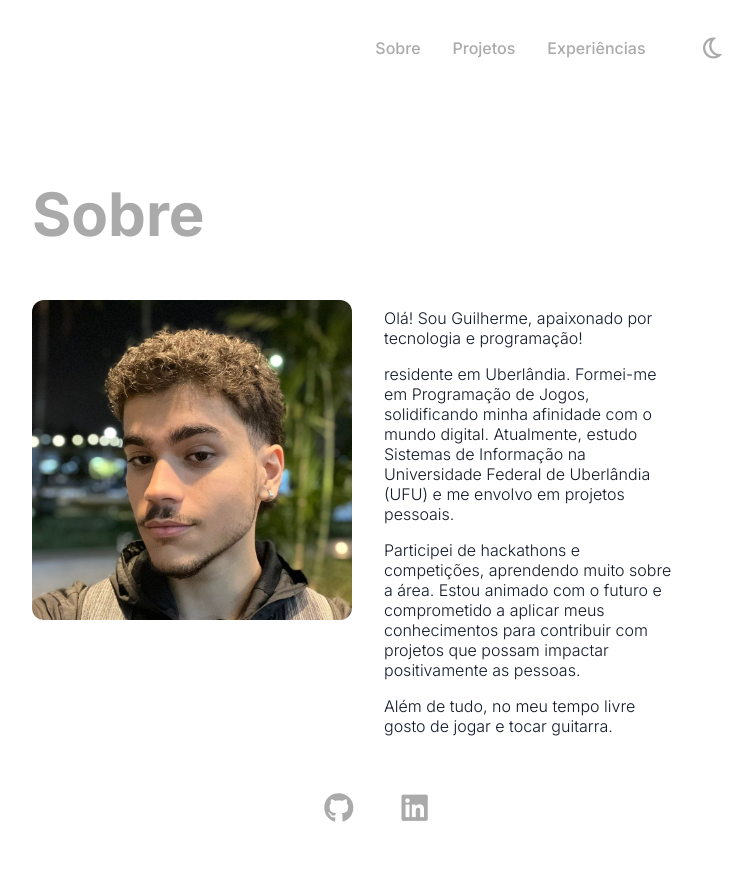
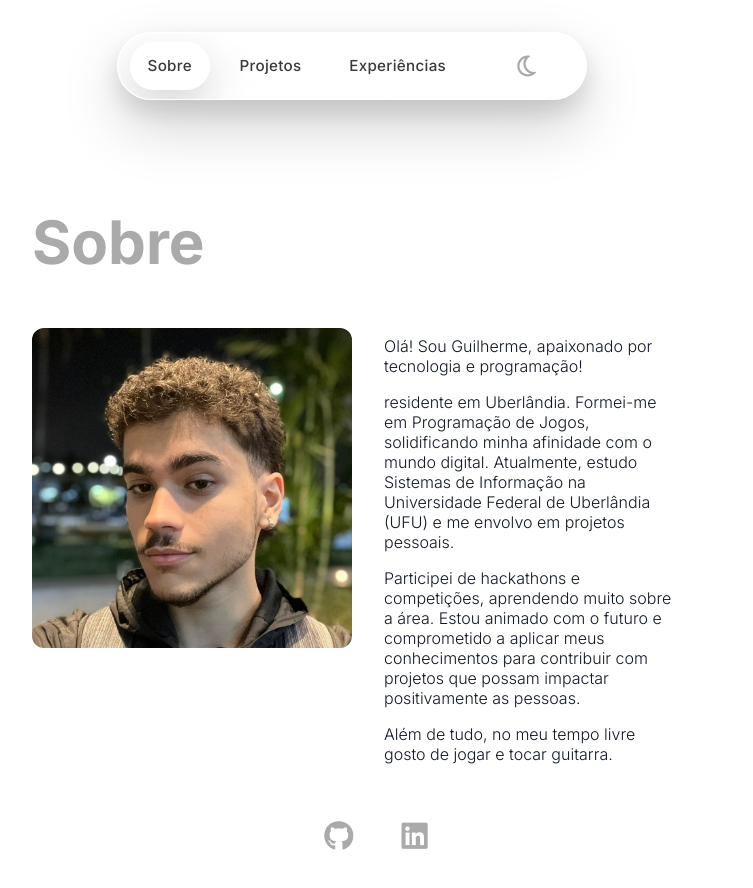
Before and after one commit to Guifranso/Portfolio, a Next.js app: page /sobre in a window 1280 px wide. Shown: the top 888 px of the page, without its empty margins (288-1041 px from the left). Built offline with nearby package versions, Linux system fonts and the light colour scheme.

Commit message:
feat: liquid glass implementation

```diff
--- a/pages/_app.jsx
+++ b/pages/_app.jsx
@@ -5,7 +5,7 @@ import { ThemeProvider } from 'next-themes'
 function MyApp({ Component, pageProps }) {
     return (
         <>
-            <ThemeProvider attribute="class">
+            <ThemeProvider attribute="data-theme">
                 <Component {...pageProps} />
             </ThemeProvider>
         </>
--- a/src/components/Header/Header.module.scss
+++ b/src/components/Header/Header.module.scss
@@ -1,35 +1,107 @@
 @import '../../styles/variables';
 
 .header {
-    display: flex;
-    height: 5rem;
-    flex-direction: row;
-    background-color: $secondary-light;
+    --glass-bg: linear-gradient(135deg, rgba(255, 255, 255, 0.32), rgba(255, 255, 255, 0.12));
+    --glass-border: rgba(255, 255, 255, 0.3);
+    --glass-shadow: 0 26px 60px rgba(0, 0, 0, 0.18), 0 12px 24px rgba(0, 0, 0, 0.12), inset 0 1px 0 rgba(255, 255, 255, 0.28);
+    --chip-text: #3a3a3a ;
+    --chip-hover-bg: rgba(255, 255, 255, 0.14);
+    --chip-hover-border: rgba(255, 255, 255, 0.45);
+    --chip-active-bg: linear-gradient(145deg, rgba(255, 255, 255, 0.52), rgba(255, 255, 255, 0.14));
+    --chip-active-shadow: 0 16px 40px rgba(17, 24, 39, 0.18), 0 0 0 1px rgba(255, 255, 255, 0.2), inset 0 1px 0 rgba(255, 255, 255, 0.35);
+
+    position: relative;
+    display: inline-flex;
     align-items: center;
-    justify-content: space-around;
-    padding: 3rem 3.5rem;
+    gap: 1.1rem;
+    padding: 0.4rem;
+    min-height: 4.25rem;
+    max-height: 4.25rem;
+    width: fit-content;
+    max-width: 90vw;
+    margin: 2rem auto 1.5rem;
+    border-radius: 999px;
+    background: var(--glass-bg);
+    border: 1px solid var(--glass-border);
+    box-shadow: var(--glass-shadow);
+    backdrop-filter: blur(18px);
+    -webkit-backdrop-filter: blur(18px);
+    color: var(--chip-text);
+    overflow: hidden;
 
+    :global(.dark) &,
     :global([data-theme='dark']) & {
-        background-color: $back-primary-dark;
+        --glass-bg: linear-gradient(135deg, rgba(26, 26, 29, 0.72), rgba(17, 17, 19, 0.55));
+        --glass-border: rgba(255, 255, 255, 0.1);
+        --glass-shadow: 0 30px 70px rgba(0, 0, 0, 0.55), 0 14px 28px rgba(0, 0, 0, 0.36), inset 0 1px 0 rgba(255, 255, 255, 0.1);
+        --chip-text: #e8e9ed;
+        --chip-hover-bg: rgba(255, 255, 255, 0.08);
+        --chip-hover-border: rgba(255, 255, 255, 0.14);
+        --chip-active-bg: linear-gradient(145deg, rgba(255, 255, 255, 0.1), rgba(255, 255, 255, 0.04));
+        --chip-active-shadow: 0 20px 50px rgba(0, 0, 0, 0.58), 0 0 0 1px rgba(255, 255, 255, 0.08), inset 0 1px 0 rgba(255, 255, 255, 0.08);
     }
 }
 
 .logo {
-    color: $primary-light;
-    font-size: 2.25rem;
-    line-height: 2.5rem;
-    padding: 0 2.5rem;
+    display: none;
 }
 
 .nav {
     display: flex;
     flex-direction: row;
     align-items: center;
+    gap: 0.75rem;
+    padding-left: 0.35rem;
 }
 
 .navItem {
-    font-size: 1rem;
-    line-height: 1.5rem;
-    padding: 0 1rem;
+    position: relative;
+    display: inline-flex;
+    align-items: center;
+    justify-content: center;
+    height: 2.8rem;
+    min-height: 3rem;
+    padding: 0 1.05rem;
+    border-radius: 100px;
+    font-size: 0.95rem;
+    line-height: 1.4rem;
+    letter-spacing: 0.02em;
     text-decoration: none;
+    color: var(--chip-text) !important;
+    background: transparent;
+    border: 1px solid transparent;
+    backdrop-filter: blur(12px);
+    -webkit-backdrop-filter: blur(12px);
+    transition: color 180ms ease, border-color 180ms ease, background 200ms ease, transform 200ms ease, box-shadow 220ms ease;
+
+    &:hover {
+        color: var(--chip-text) !important;
+        border-color: var(--chip-hover-border);
+        background: var(--chip-hover-bg);
+        box-shadow: 0 10px 24px rgba(0, 0, 0, 0.08);
+        transform: translateY(-1px);
+    }
 }
+
+.active {
+    border-color: var(--glass-border);
+    background: var(--chip-active-bg);
+    box-shadow: var(--chip-active-shadow);
+    color: var(--chip-text) !important;
+    border-radius: 999px;
+}
+
+@media (max-width: 640px) {
+    .header {
+        gap: 0.65rem;
+        padding: 0.75rem 1rem;
+        margin: 1.5rem auto 1rem;
+    }
+
+    .navItem {
+        height: 2.5rem;
+        min-height: 2.5rem;
+        padding: 0 0.85rem;
+        font-size: 0.9rem;
+    }
+}
--- a/src/components/Header/index.jsx
+++ b/src/components/Header/index.jsx
@@ -1,17 +1,33 @@
 import React from 'react'
+import Link from 'next/link'
+import { useRouter } from 'next/router'
 import ToggleTheme from '../ToggleTheme'
-import Link from 'next/link'
 
 import styles from './Header.module.scss'
 
 export default function Header({ children, ...props }) {
+    const router = useRouter()
+
+    const navItems = [
+        { href: '/sobre', label: 'Sobre' },
+        { href: '/projetos', label: 'Projetos' },
+        { href: '/experiencias', label: 'Experiências' },
+    ]
+
     return (
         <div className={styles.header} {...props}>
             <span className={styles.logo}>  </span>
             <div className={styles.nav}>
-                <Link href="/sobre" passHref className={`default-hover-item ${styles.navItem}`}> Sobre </Link>
-                <Link href="/projetos" passHref className={`default-hover-item ${styles.navItem}`}> Projetos </Link>
-                <Link href="/experiencias" passHref className={`default-hover-item ${styles.navItem}`}> Experiências </Link>
+                {navItems.map((item) => (
+                    <Link
+                        key={item.href}
+                        href={item.href}
+                        passHref
+                        className={`default-hover-item ${styles.navItem} ${router.pathname === item.href ? styles.active : ''}`}
+                    >
+                        {item.label}
+                    </Link>
+                ))}
                 <ToggleTheme />
             </div>
         </div>
```
